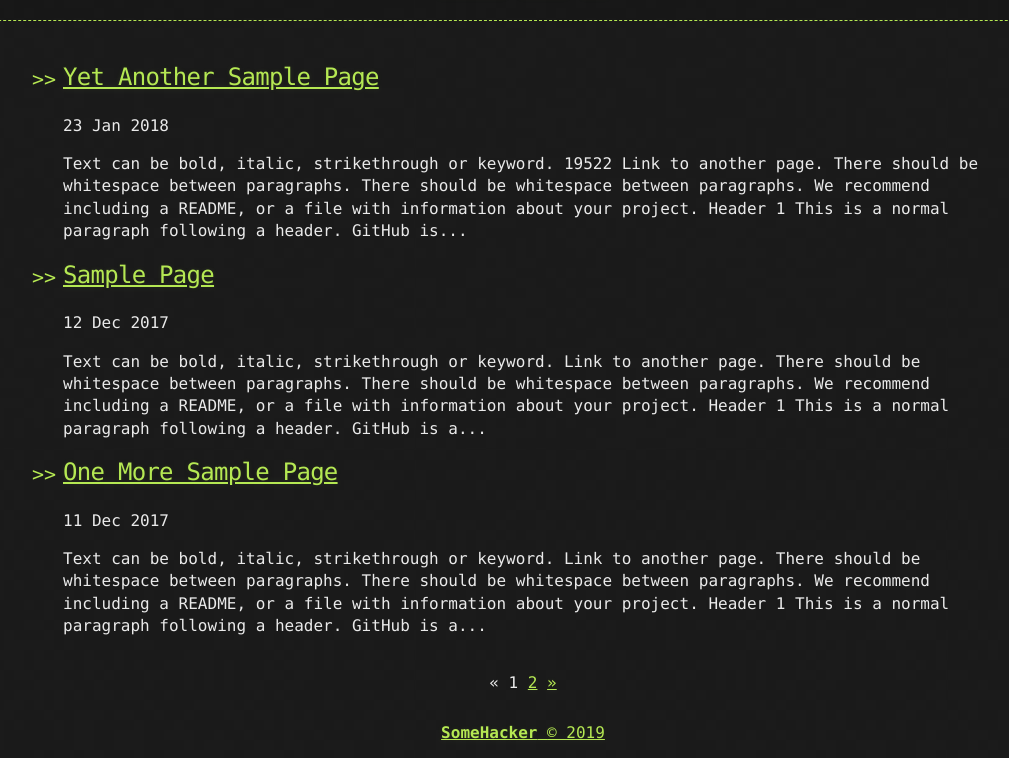
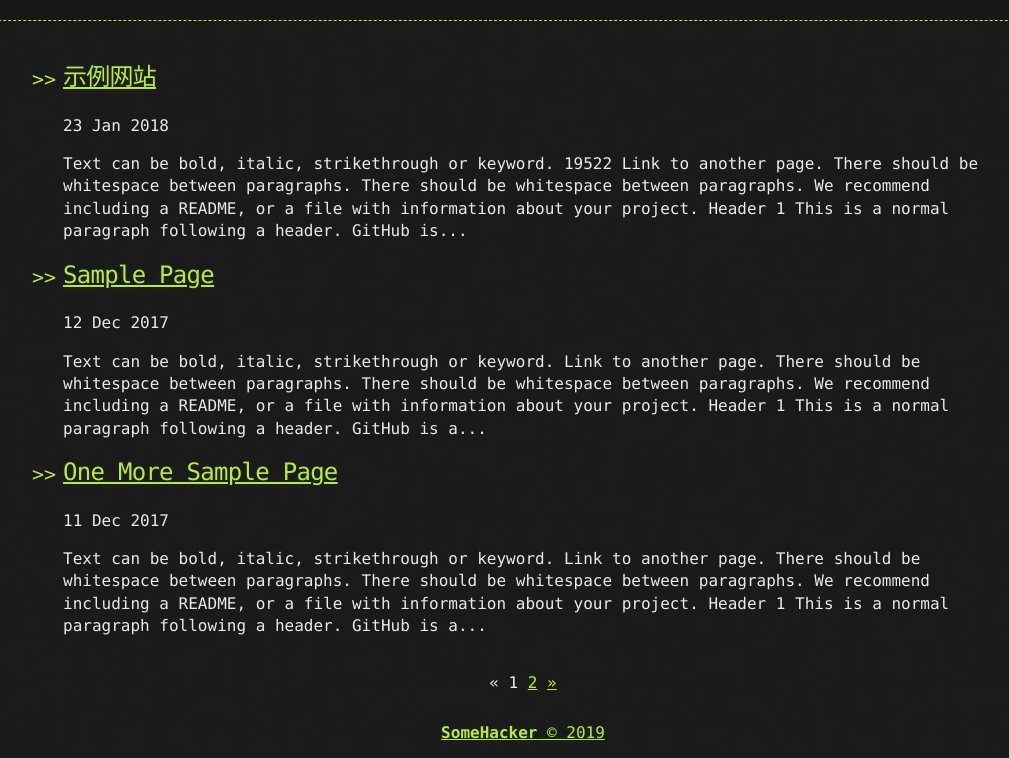
Before and after one commit to aifinancial/aifinancial.github.io, a plain HTML site: page index.html in a window 1280 px wide. Shown: the part 83-841 px from the top of the page, without its empty margins (117-1126 px from the left). Drawn offline with Linux system fonts and the light colour scheme.

Commit message:
test jekyll

```diff
--- a/index.html
+++ b/index.html
@@ -47,7 +47,7 @@
         <ul>
 
       <li>
-          <h2><a href="/示例网站">Yet Another Sample Page</a></h2>
+          <h2><a href="/Yet-Another-Sample-Page">示例网站</a></h2>
           <time datetime="2018-01-23T00:00:00+08:00">23 Jan 2018</time>
           <p>Text can be bold, italic, strikethrough or keyword. 19522 Link to another page. There should be whitespace between paragraphs. There should be whitespace between paragraphs. We recommend including a README, or a file with information about your project. Header 1 This is a normal paragraph following a header. GitHub is...</p>
       </li>
```
